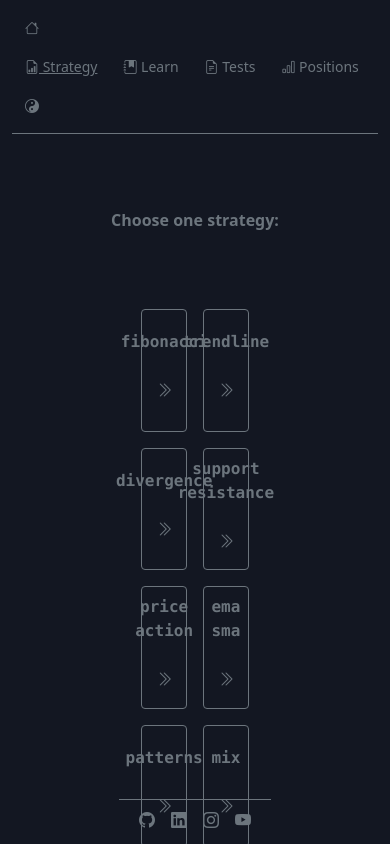
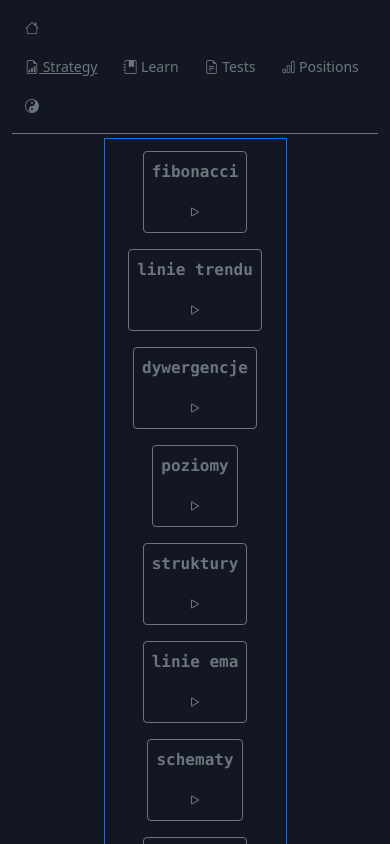
Before and after one commit to PjerC/forexy, a React (Create React App) app: page / in a window 390 px wide. Both pictures are taken after a click on the button "Strategy". Shown: the top 844 px of the page. Built offline with nearby package versions, Linux system fonts and the light colour scheme.

Commit message:
responsive work

```diff
--- a/src/ContentModules/Material.js
+++ b/src/ContentModules/Material.js
@@ -1,56 +1,40 @@
 import 'bootstrap/dist/css/bootstrap.min.css'
 import 'bootstrap-icons/font/bootstrap-icons.css';
 import './ContentModules.css';
-//import { useState } from 'react';
+import { useState } from 'react';
 
 
 const Material = (props) => {
+    //states
+    const [icon,setIcon] = useState('bi bi-folder')
+    // pl
+    const objMaterials = [
+        {no:'1.', title: 'Podstawy'},
+        {no:'2.', title: 'Aplikacje', icon:{icon}},
+        {no:'3.', title: 'Strategie', icon:{icon}},
+        {no:'4.', title: 'Makro', icon:{icon}},
+        {no:'5.', title: 'Ryzyko', icon:{icon}},
+        {no:'6.', title: 'Notatnik', icon:{icon}},
+        {no:'7.', title: 'Słownik', icon:{icon}},
+        {no:'8.', title: 'Mentoring', icon:{icon}},
+        {no:'9.', title: 'Pozostałe', icon:{icon}}
+    ]
+    const changeIcon = () => {
+        setIcon('bi bi-folder2-open')
+    }
     // TO DO - zmienim onmouseleave / enter na jedna funkcje   typy false/true
-
-   // const [folderImg,setFolderImg] = useState('text-secondary bi bi-folder');
     //const changeFolderImg = () => {setFolderImg('text-secondary bi bi-folder2-open')}
     //const changeImgToInitial = () => {setFolderImg('text-secondary bi bi-folder')}
     return (
-        <div className='container text-secondary w-25 align-items-center justify-content-center m-1'>
-            <div className='row justify-content-md-center align-items-center'>
-                <div className='col border border-secondary m-2 animScale rounded'>
-                    <i className=' bi bi-folder'></i>
-                    <p className='fs-6'>I.Podstawy</p>
-                </div>
-                <div className='col border border-secondary m-2 animScale rounded'>
-                    <i className=" bi bi-folder"></i>
-                    <p className='fs-6'>2.Aplikacje</p>
-                </div>
-            </div>
-            <div className='row justify-content-md-center '>
-                <div className='col border border-secondary m-2 animScale rounded'>
-                    <i className='bi bi-folder'></i>
-                    <p className='fs-6'>III.Strategie</p>
-                </div>
-                <div className='col border border-secondary m-2 animScale rounded'>
-                    <i className='bi bi-folder'></i>
-                    <p className='fs-6'>IV.Wydarzenia</p>
-                </div>
-            </div>
-            <div className='row  justify-content-md-center '>
-                <div className='col border border-secondary m-2 animScale rounded'>
-                    <i className='bi bi-folder'></i>
-                    <p className='fs-6 '>V.Zarządzanie</p>
-                </div>
-                <div className='col border border-secondary m-2 animScale rounded'>
-                    <i className='bi bi-folder'></i>
-                    <p className='fs-6'>VI.Słownik</p>
-                </div>
-            </div>
-            <div className='row  justify-content-md-center '>
-                <div className='col border border-secondary m-2 animScale rounded'>
-                    <i className='bi bi-folder'></i>
-                    <p className='fs-6'>VII.Mentoring</p>
-                </div>
-                <div className='col border border-secondary m-2 animScale rounded'>
-                    <i className='bi bi-folder'></i>
-                    <p className='fs-6'>VIII. Todo</p>
-                </div>
+        <div className='container text-secondary align-items-center justify-content-center m-1'>
+            <div className='row justify-content-md-center align-items-center m-1'>
+                {
+                    objMaterials.map((item) =>
+                        <div className='col w-25 border border-secondary m-2 animScale rounded'>
+                            <i className={icon}></i>
+                            <p className='fs-6'>{item.no}{item.title}</p>
+                        </div>
+                )}
             </div>
         </div>
 
--- a/src/ContentModules/Stategy.js
+++ b/src/ContentModules/Stategy.js
@@ -5,13 +5,13 @@ const Strategy = (props) => {
     const {setPreviewText} = props;
     const objStrategies = [
         {strategyName:'fibonacci',previewImgUrl: 'https://drive.google.com/uc?id=10j7L5EJ_4Z7_IZXY3XqtRxn0Gxz6GUCk', preview:'fibonacci retramecent based on golden zone between 0.5 and 0.618 levels' },
-        {strategyName:'trendline',previewImgUrl: 'https://drive.google.com/uc?id=1cLPpUEJtRg5y_AhB0iYOFRUH4vv032bA', preview:'trendline drawing on places where price was reacting. Break and retest template for confirmation'},
-        {strategyName:'divergence',previewImgUrl: 'https://drive.google.com/uc?id=1bj2OtZ0ORoBvoXBFVCv8fXwIcaMstEUU', preview:'rsi indicator based divergence strategy. Confirmation under level 30 or above level 70'},
-        {strategyName:'support resistance',previewImgUrl: 'https://drive.google.com/uc?id=1lY-GpUSk7EJhD5TPHb31pM8AKr19ltAy',preview:'Finding levels where price was reacting historically. Included pryschological levels and quarters theory'},
-        {strategyName:'price action',previewImgUrl: 'https://drive.google.com/uc?id=14FC-sakmyIgJy0JXBjwzB9_IkkqcO5GO',preview:'Finding market structure, higher high, higher lows, lower highs, lower lows. Also BoS method'},
-        {strategyName:'ema sma',previewImgUrl: 'https://drive.google.com/uc?id=11n_JROa1Ajahxp8GmJpxQQ9gfKYbsvO1',preview:'finding actual trend structure based on moving averages'},
-        {strategyName:'patterns',previewImgUrl: 'https://drive.google.com/uc?id=1oRaVsDJdXH-z7Vccsg0tB6JdF5X4eRE9',preview:'patterns base strategy for confirmations'},
-        {strategyName:'mix',previewImgUrl: '',preview:'mixed strategy'}
+        {strategyName:'linie trendu',previewImgUrl: 'https://drive.google.com/uc?id=1cLPpUEJtRg5y_AhB0iYOFRUH4vv032bA', preview:'trendline drawing on places where price was reacting. Break and retest template for confirmation'},
+        {strategyName:'dywergencje',previewImgUrl: 'https://drive.google.com/uc?id=1bj2OtZ0ORoBvoXBFVCv8fXwIcaMstEUU', preview:'rsi indicator based divergence strategy. Confirmation under level 30 or above level 70'},
+        {strategyName:'poziomy',previewImgUrl: 'https://drive.google.com/uc?id=1lY-GpUSk7EJhD5TPHb31pM8AKr19ltAy',preview:'Finding levels where price was reacting historically. Included pryschological levels and quarters theory'},
+        {strategyName:'struktury',previewImgUrl: 'https://drive.google.com/uc?id=14FC-sakmyIgJy0JXBjwzB9_IkkqcO5GO',preview:'Finding market structure, higher high, higher lows, lower highs, lower lows. Also BoS method'},
+        {strategyName:'linie ema',previewImgUrl: 'https://drive.google.com/uc?id=11n_JROa1Ajahxp8GmJpxQQ9gfKYbsvO1',preview:'finding actual trend structure based on moving averages'},
+        {strategyName:'schematy',previewImgUrl: 'https://drive.google.com/uc?id=1oRaVsDJdXH-z7Vccsg0tB6JdF5X4eRE9',preview:'patterns base strategy for confirmations'},
+        {strategyName:'wszystkie',previewImgUrl: '',preview:'mixed strategy'}
     ];
    //TO DO - zakodzic metode do animowania kazdego elementu objektu - OSOBNO  , delay iteration ?
    //TO DO - spinner - img loading
@@ -19,14 +19,14 @@ const Strategy = (props) => {
     // <img src={item.previewImgUrl} className='img-fluid'></img>
     return (
 
-        <div style={{animation:'fadeIn 1s'}}  className='d-flex flex-wrap  text-secondary w-50 h-75  justify-content-center align-items-center'>
+        <div style={{animation:'fadeIn 1s'}}  className='d-flex flex-wrap text-secondary justify-content-center align-items-center m-1'>
         {
             objStrategies.map((item) =>
                 <div style={{animation:'animScale 500ms'}} onMouseEnter={()=>{setPreviewText(item.preview)}}
-                    className='d-flex flex-column w-25 h-25 justify-content-center align-items-center border border-secondary rounded m-2 animScale'
+                    className='justify-content-center align-items-center border border-secondary rounded m-2 p-2 animScale'
                     key={item.strategyName}>
                         <p style={{animation: 'fadeIn 1s'}} className='fw-bold justify-content-center font-monospace'>{item.strategyName}</p>
-                        <i class="bi bi-chevron-double-right animScale_2 m-2 "></i>
+                        <i className="bi bi-play animScale_2 "></i>
                  </div>)
         }
 
--- a/src/ContentModules/StrategyPreview.js
+++ b/src/ContentModules/StrategyPreview.js
@@ -3,7 +3,7 @@
 const StrategyPreview = (props) => {
     const {previewText} = props;
     return(
-        <div className="d-flex text-secondary fw-bold justify-content-center align-items-center rounded w-50 h-25">{previewText}</div>
+        <div className="d-flex text-secondary fw-bold justify-content-center align-items-center rounded h-25 border border-warning m-1 p-2 ">{previewText}</div>
     )
 }
 export default StrategyPreview;
--- a/src/DisplayModules/DisplayCenterModule.js
+++ b/src/DisplayModules/DisplayCenterModule.js
@@ -10,13 +10,13 @@ import StrategyPreview from '../ContentModules/StrategyPreview.js'
 
 const DisplayCenterModule = (props) => {
     // visibility display initial states
-    const [previewText,setPreviewText] = useState('Choose one strategy:');
+    const [previewText,setPreviewText] = useState('Wybierz strategie');
     const {visibilityStrategy, visibilityMaterial, visibilityTests, visibilityPositions} = props;
     // jesli aktywny modul 'strategia' pokaz modul preview content strategy
     return(
-        <div className="d-flex flex-grow-1 flex-column justify-content-center align-items-center centerModule">
+        <div className="d-flex flex-column justify-content-center align-items-center centerModule border border-primary w-50">
+                {visibilityStrategy && <Strategy  setPreviewText={setPreviewText}/>}
                 {visibilityStrategy && <StrategyPreview previewText={previewText}  />}
-                {visibilityStrategy && <Strategy  setPreviewText={setPreviewText}/>}
                 {visibilityMaterial && <Material />}
                 {visibilityTests && <Tests />}
                 {visibilityPositions && <Positions />}
```
